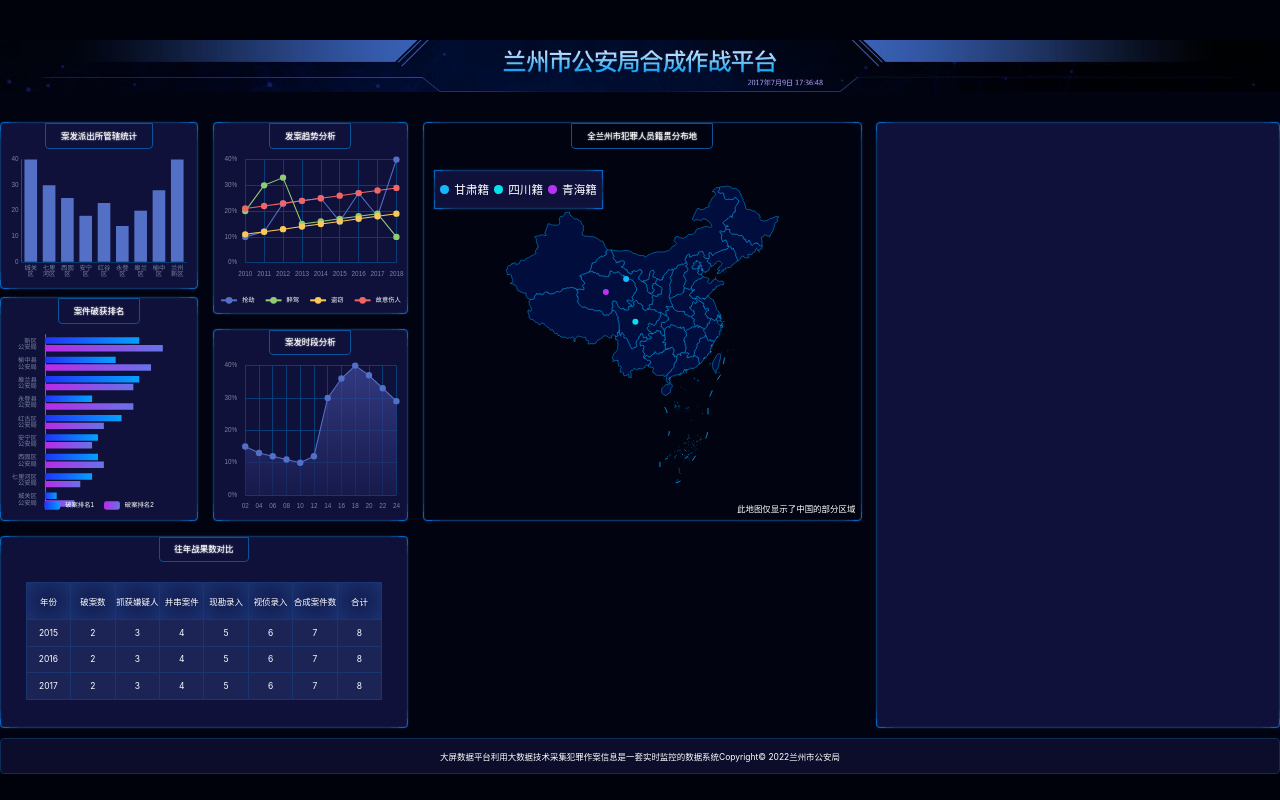
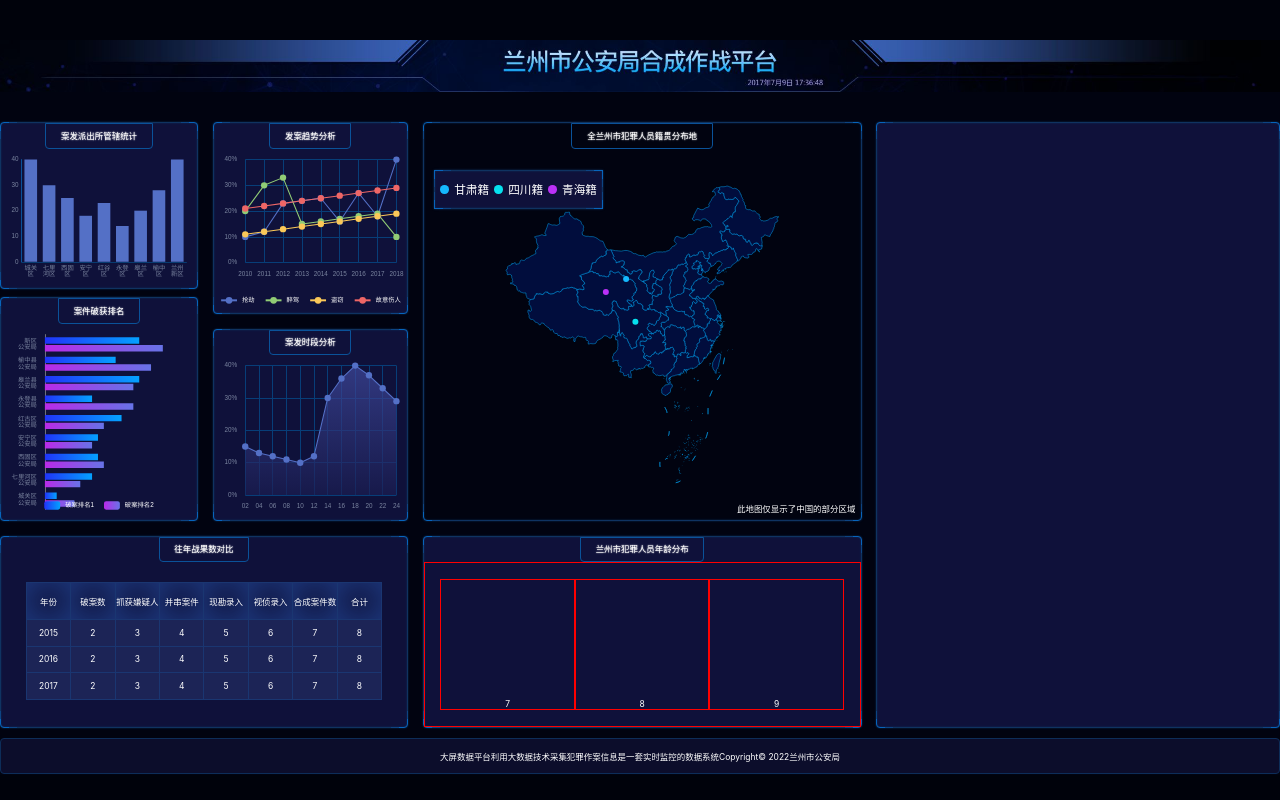
Before and after one commit to LuLiang0307/BigScreen-OriginCode, a React (Vite) app: page /#/ in a window 1280 px wide. Built offline with nearby package versions, Linux system fonts and the light colour scheme.

Commit message:
布局chart7，8，9

```diff
--- /dev/null
+++ b/src/components/chart-7.tsx
@@ -0,0 +1,19 @@
+import React, { useEffect, useRef } from 'react';
+import * as echarts from 'echarts';
+import { px } from '../shared/px';
+import china from '../geo/china.js';
+import { createEchartOptions } from '../shared/create-echart-options';
+
+export const Chart7 = () => {
+  const divRef = useRef(null);
+  useEffect(() => {
+    var myEchart = echarts.init(divRef.current);
+  }, []);
+
+  return (
+    <div className='年龄分布-图1'>
+      <div ref={divRef} className="chart" />
+      7
+    </div>
+  )
+}
--- /dev/null
+++ b/src/components/chart-8.tsx
@@ -0,0 +1,19 @@
+import React, { useEffect, useRef } from 'react';
+import * as echarts from 'echarts';
+import { px } from '../shared/px';
+import china from '../geo/china.js';
+import { createEchartOptions } from '../shared/create-echart-options';
+
+export const Chart8 = () => {
+  const divRef = useRef(null);
+  useEffect(() => {
+    var myEchart = echarts.init(divRef.current);
+  }, []);
+
+  return (
+    <div className='年龄分布-图2'>
+      <div ref={divRef} className="chart" />
+      8
+    </div>
+  )
+}
--- /dev/null
+++ b/src/components/chart-9.tsx
@@ -0,0 +1,19 @@
+import React, { useEffect, useRef } from 'react';
+import * as echarts from 'echarts';
+import { px } from '../shared/px';
+import china from '../geo/china.js';
+import { createEchartOptions } from '../shared/create-echart-options';
+
+export const Chart9 = () => {
+  const divRef = useRef(null);
+  useEffect(() => {
+    var myEchart = echarts.init(divRef.current);
+  }, []);
+
+  return (
+    <div className='年龄分布-图3'>
+      <div ref={divRef} className="chart" />
+      9
+    </div>
+  )
+}
--- a/src/pages/home.scss
+++ b/src/pages/home.scss
@@ -7,13 +7,15 @@
   background: #010310;
   color: white;
   font-size: px(16);
+
   >header {
     height: px(99);
     background-size: cover;
     width: px(2420);
     margin: 0 auto;
   }
-  >footer{
+
+  >footer {
     height: px(68);
     border: 1px solid #0d2d59;
     margin: px(20) 0 1px;
@@ -23,6 +25,7 @@
     align-items: center;
     justify-content: center;
   }
+
   >main {
     width: px(2420);
     margin: 0 auto;
@@ -33,15 +36,18 @@
       'box1 box2 box4 box5' 755fr
       'box3 box3 box4 box5' 363fr / 366fr 361fr 811fr 747fr;
     grid-gap: px(28);
-    > section {
+
+    >section {
       text-align: center;
     }
+
     .bordered {
       border: 1px solid #0764bc;
       border-radius: 4px;
       position: relative;
-      box-shadow: 0 0 2px 0 #0f3361,inset 0 0 2px 0 #0f3361;
+      box-shadow: 0 0 2px 0 #0f3361, inset 0 0 2px 0 #0f3361;
       background: #0f113a;
+
       &::before {
         content: '';
         position: absolute;
@@ -52,7 +58,7 @@
         border-radius: 4px;
         box-shadow: 17px 0 0 -16px #0f3361,
           -17px 0 0 -16px #0f3361,
-        0 17px 0  -16px #0f3361,
+          0 17px 0 -16px #0f3361,
           0 -17px 0 -16px #0f3361,
           9px 0 0 -8px #0d4483,
           -9px 0 0 -8px #0d4483,
@@ -60,33 +66,49 @@
           0 -9px 0 -8px #0d4483;
       }
     }
+
     .section1 {
       grid-area: box1;
       display: flex;
       flex-direction: column;
       justify-content: space-between;
     }
+
     .section2 {
       grid-area: box2;
       display: flex;
       flex-direction: column;
       justify-content: space-between;
     }
+
     .section3 {
       grid-area: box3;
     }
+
     .section4 {
       grid-area: box4;
+      display: flex;
+      flex-direction: column;
+      justify-content: space-between;
     }
+
     .section5 {
       grid-area: box5;
     }
-    .管辖统计, .破获排名, .发案趋势, .时段分析, .战果, .籍贯分布地{
+
+    .管辖统计,
+    .破获排名,
+    .发案趋势,
+    .时段分析,
+    .战果,
+    .籍贯分布地,
+    .年龄分布 {
       height: px(315);
       display: flex;
       flex-direction: column;
       align-items: center;
-      h2{
+
+      h2 {
         border: 1px solid #0a5299;
         border-bottom-left-radius: 4px;
         border-bottom-right-radius: 4px;
@@ -95,70 +117,101 @@
         text-shadow: 0 0 px(3) white;
         font-size: px(16);
       }
+
       .chart {
         width: 100%;
         flex: 1;
       }
     }
+
     .破获排名 {
       height: px(423);
       margin-top: px(16);
+
       .legend {
         display: flex;
         align-items: center;
         justify-content: flex-end;
         width: 100%;
         padding: 0 px(20) px(10);
-        > .first, > .second {
+
+        >.first,
+        >.second {
           display: inline-block;
           width: px(18);
           height: px(12);
-          background: red; margin: 0 px(10);
+          background: red;
+          margin: 0 px(10);
         }
+
         .first {
           background: linear-gradient(90deg, #2034f9 0%, #04a1ff 100%);
         }
+
         .second {
           background: linear-gradient(90deg, #b92ae8 0%, #6773e7 100%);
         }
       }
     }
-    .发案趋势, .时段分析{
+
+    .发案趋势,
+    .时段分析 {
       height: px(363);
     }
+
     .战果 {
-      > table {
+      >table {
         margin-top: px(38);
         border-collapse: collapse;
-        th, td {
+
+        th,
+        td {
           border: 1px solid #1a3671;
         }
+
         thead {
           th {
             height: px(70);
             box-shadow: inset 0 0 px(60) 0 #1f3d85;
           }
         }
+
         tbody {
-          td {height: px(50); width: px(84);
+          td {
+            height: px(50);
+            width: px(84);
             background: #1c2456;
           }
 
         }
       }
     }
+
     .籍贯分布地 {
       height: px(753);
       background: transparent;
-      > .wrapper {
-        position: relative;width: 100%;flex: 1;
-        display: flex; flex-direction: column;
-        .chart {flex: 1;}
+
+      >.wrapper {
+        position: relative;
+        width: 100%;
+        flex: 1;
+        display: flex;
+        flex-direction: column;
+
+        .chart {
+          flex: 1;
+        }
+
         .legend {
-          position: absolute;top: px(40);left: px(20);display: flex;
+          position: absolute;
+          top: px(40);
+          left: px(20);
+          display: flex;
           align-items: center;
-          font-size: px(22); padding: px(20) px(10) px(20) 0;
+          font-size: px(22);
+          padding: px(20) px(10) px(20) 0;
           border-radius: 0;
+
           .icon {
             margin: 0 px(10);
             display: inline-block;
@@ -168,13 +221,37 @@
             background: #1cecd9;
           }
         }
-        .notes{
+
+        .notes {
           position: absolute;
           bottom: px(10);
           right: px(10);
         }
       }
     }
+
+    .年龄分布 {
+      display: flex;
+      flex-direction: column;
+      height: px(363);
+
+      >.charts {
+        width: 100%;
+        flex: 1;
+        border: 1px solid red;
+        display: flex;
+        padding: px(30);
+      }
+
+      &-图1,
+      &-图2,
+      &-图3 {
+        flex: 1;
+        border: 1px solid red;
+        display: flex;
+        flex-direction: column;
+      }
+    }
   }
 
 }
--- a/src/pages/home.tsx
+++ b/src/pages/home.tsx
@@ -7,6 +7,9 @@
 import {Chart4} from '../components/chart-4'
 import {Chart5} from '../components/chart-5'
 import {Chart6} from '../components/chart-6'
+import {Chart7} from '../components/chart-7'
+import {Chart8} from '../components/chart-8'
+import {Chart9} from '../components/chart-9'
 
 export const Home = () => {
   const year = new Date().getFullYear();
@@ -28,6 +31,14 @@
         </section>
         <section className='section4'>
           <Chart6 />
+          <div className='bordered 年龄分布'>
+            <h2>兰州市犯罪人员年龄分布</h2>
+            <div className="charts">
+              <Chart7 />
+              <Chart8 />
+              <Chart9 />
+            </div>
+          </div>
         </section>
         <section className='bordered section5'></section>
       </main>
```
Lines whose indentation alone changed are shown as unchanged.
